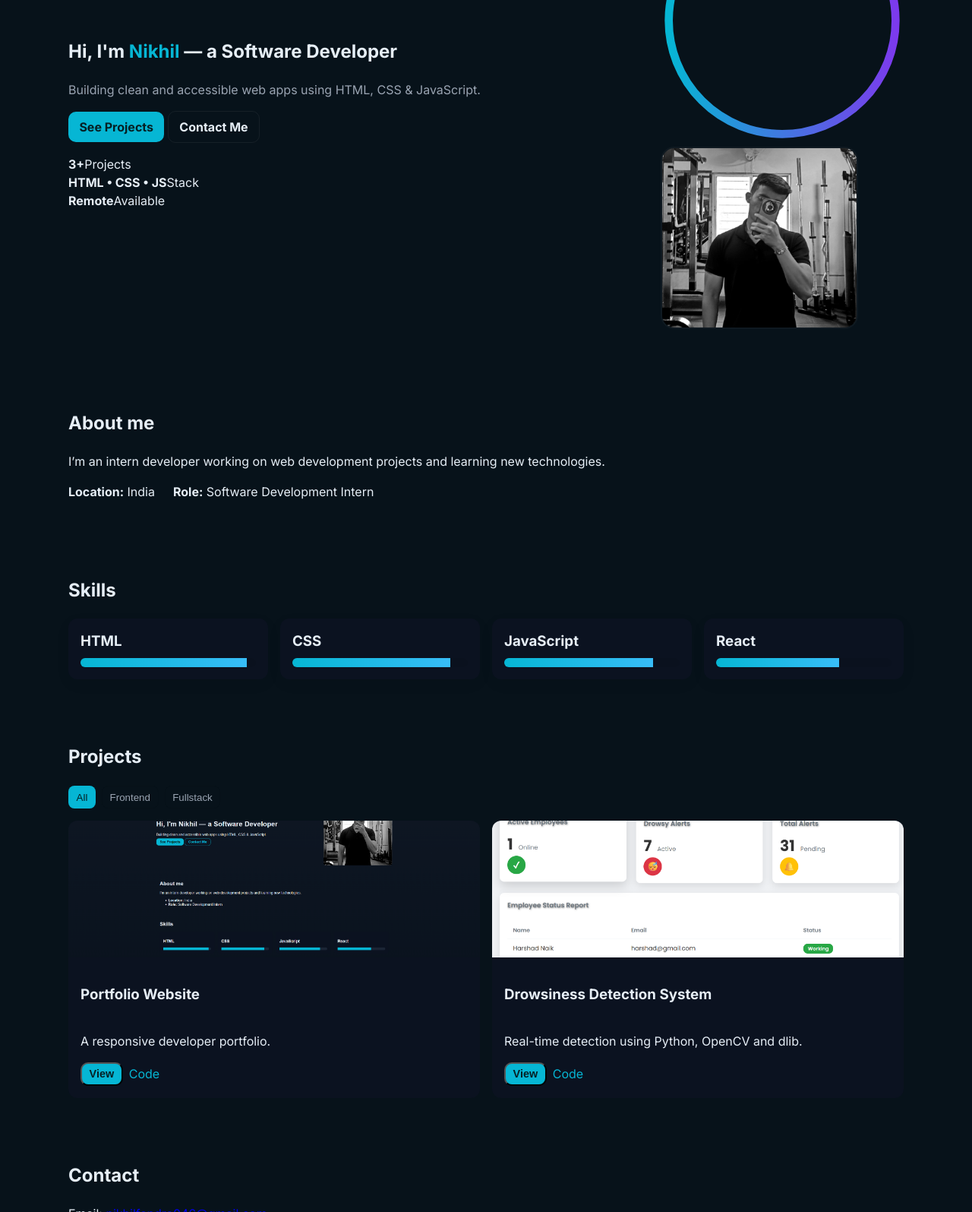
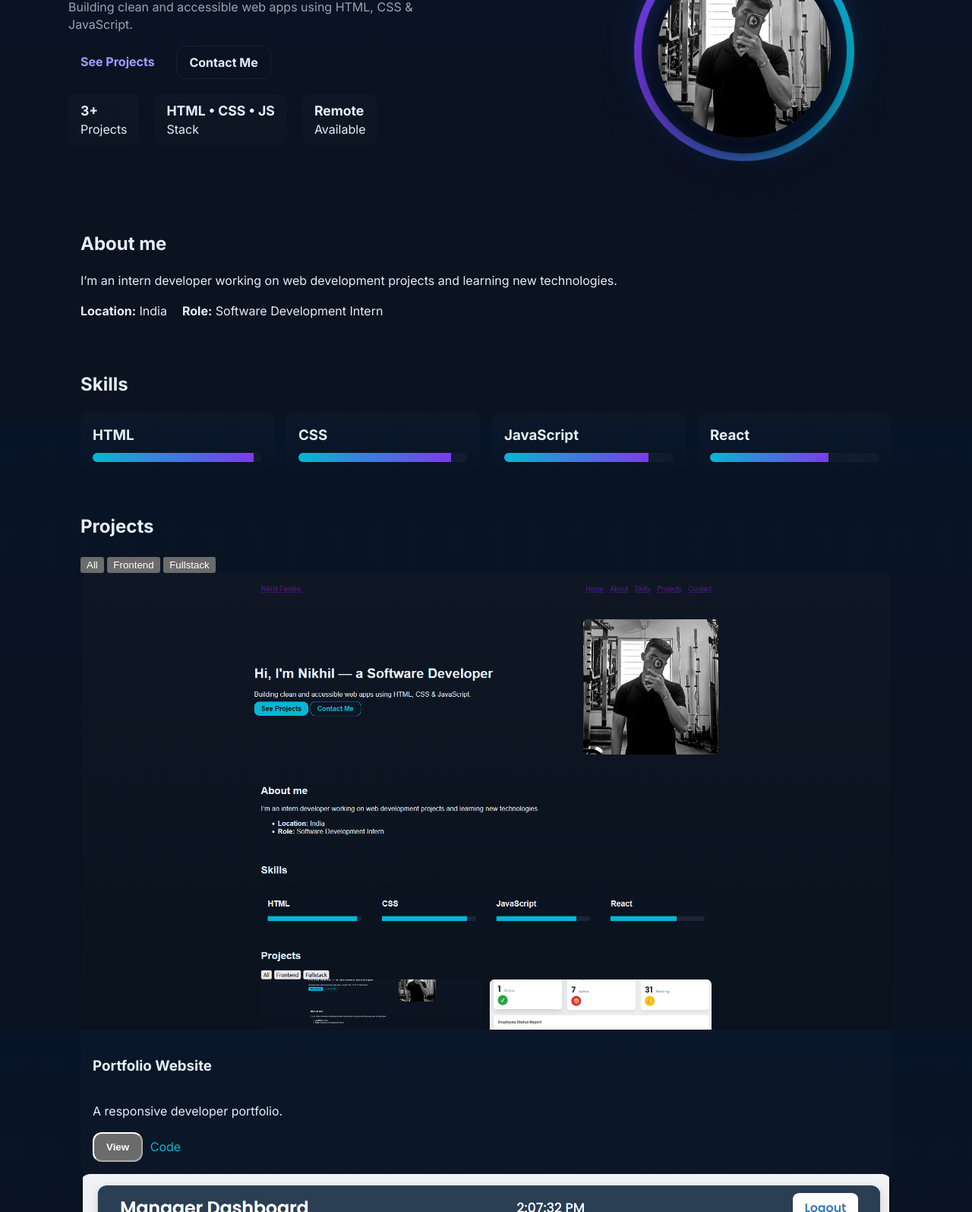
Before and after one commit to nikhilfendre/DEVELOPER-S-PORTFOLIO, a plain HTML site: page index.html in a window 1280 px wide. Shown: the part 248-1843 px from the top of the page at 76% size. Drawn offline with Linux system fonts and the light colour scheme.

Commit message:
Update styles.css

```diff
--- a/styles.css
+++ b/styles.css
@@ -1,113 +1,304 @@
 :root{
-  --bg:#f6f7fb;
-  --card:#ffffff;
-  --muted:#6b7280;
-  --accent:#06b6d4;
-  --txt:#0b1220;
-  --glass:rgba(2,6,23,0.04);
-  --radius:12px;
-  --container:1100px;
-  --transition:300ms cubic-bezier(.2,.9,.3,1);
-  font-family: 'Inter', system-ui, -apple-system, "Segoe UI", Roboto, "Helvetica Neue", Arial;
-}
-
-/* dark theme */
-body.theme-dark{
-  --bg:#07121a;
+  --bg:#0f1724;
   --card:#0b1220;
   --muted:#9aa4b2;
   --accent:#06b6d4;
+  --accent2:#7c3aed;
   --txt:#e6eef6;
-  --glass:rgba(255,255,255,0.03);
+  --glass: rgba(255,255,255,0.03);
+  --glass-2: rgba(255,255,255,0.02);
+  --radius:14px;
+  --container:1100px;
+  --gap:1.25rem;
+  --transition:300ms cubic-bezier(.2,.9,.3,1);
+  font-family: 'Inter', system-ui, -apple-system, "Segoe UI", Roboto, "Helvetica Neue", Arial;
+  color-scheme: dark;
 }
 
 *{box-sizing:border-box}
 html,body{height:100%}
 body{
   margin:0;
-  background: linear-gradient(180deg,var(--bg),#07121a);
+  background: linear-gradient(180deg,#071427 0%, #0b1220 60%);
   color:var(--txt);
   -webkit-font-smoothing:antialiased;
-  line-height:1.5;
+  line-height:1.45;
   font-size:16px;
 }
 
+/* container */
 .container{max-width:var(--container);margin:0 auto;padding:1rem}
 
 /* skip link */
 .skip{position:absolute;left:-9999px;top:auto;width:1px;height:1px;overflow:hidden}
 .skip:focus{position:static;margin:0.5rem;padding:.5rem;background:var(--accent);color:#062024;border-radius:6px}
 
-/* Header */
-.header-inner{display:flex;align-items:center;justify-content:space-between;gap:1rem;padding:1rem 0}
-.brand{font-weight:700;color:var(--txt);text-decoration:none}
-.header-right{display:flex;align-items:center;gap:.5rem}
-.nav{display:flex}
-.nav-list{display:flex;gap:1rem;list-style:none;padding:0;margin:0}
-.nav-list a{color:var(--muted);text-decoration:none;padding:.5rem .75rem;border-radius:8px;transition:background var(--transition),color var(--transition)}
-.nav-list a:hover{color:var(--txt);background:var(--glass)}
-.theme-toggle{background:transparent;border:0;padding:.4rem;border-radius:8px;cursor:pointer;font-size:18px}
+/* header */
+.site-header{position:sticky;top:0;z-index:90;background:linear-gradient(180deg, rgba(11,18,32,0.6), rgba(11,18,32,0.4));backdrop-filter: blur(6px);border-bottom:1px solid rgba(255,255,255,0.02)}
+.header-inner{display:grid;grid-template-columns:1fr auto 300px;align-items:center;gap:1rem;padding:0.6rem 0}
+.brand{font-weight:700;color:var(--txt);text-decoration:none;font-size:1.15rem}
+.header-right{display:flex;align-items:center;gap:.5rem;justify-self:end}
+.theme-toggle{background:transparent;border:0;color:var(--txt);font-size:18px;padding:.45rem;border-radius:8px;cursor:pointer}
+.nav{grid-column:1/4;justify-self:end}
+.nav-list{display:flex;gap: .75rem;list-style:none;padding:0;margin:0}
+.nav-list a{color:var(--muted);text-decoration:none;padding:.55rem .7rem;border-radius:8px;display:inline-block;transition:all var(--transition)}
+.nav-list a:hover, .nav-list a:focus{color:var(--txt);background:var(--glass)}
+
+/* mobile nav */
 .nav-toggle{display:none;background:none;border:0;padding:.5rem;border-radius:8px;cursor:pointer}
 .hamburger{display:block;width:22px;height:2px;background:var(--txt);position:relative}
 .hamburger::after,.hamburger::before{content:"";position:absolute;height:2px;width:22px;background:var(--txt);left:0}
 .hamburger::before{top:-6px} .hamburger::after{top:6px}
 
 /* HERO */
-.hero{display:grid;grid-template-columns:1fr 320px;align-items:center;gap:2rem;padding:3rem 0}
-.hero-image img{width:100%;max-width:260px;border-radius:18px;border:2px solid rgba(255,255,255,0.03)}
-.accent{color:var(--accent)}
-.lead{color:var(--muted);max-width:55ch}
-.btn{display:inline-block;padding:.5rem .9rem;border-radius:10px;background:var(--accent);color:#062024;text-decoration:none;font-weight:700;transition:transform var(--transition)}
-.btn:hover{transform:translateY(-4px)}
-.btn.ghost{background:transparent;color:var(--txt);border:1px solid rgba(255,255,255,0.06)}
-.btn.small{padding:.35rem .6rem;font-size:.9rem}
+.hero{display:grid;grid-template-columns:1fr 420px;align-items:center;gap:2rem;padding:3.2rem 0}
+.hero-text{padding-right:1rem}
+h1{margin:0 0 .6rem 0;font-size:2rem}
+.accent{background:linear-gradient(90deg,var(--accent),var(--accent2));-webkit-background-clip:text;background-clip:text;color:transparent}
+.lead{color:var(--muted);margin:0 0 1rem 0;max-width:52ch}
+.cta-row{display:flex;gap:.8rem;margin-bottom:1rem}
+.btn{display:inline-block;padding:.6rem 1rem;border-radius:12px;text-decoration:none;font-weight:700;cursor:pointer;transition:transform var(--transition), box-shadow var(--transition)}
+.btn:hover{transform:translateY(-3px)}
+.btn.ghost{background:transparent;border:1px solid rgba(255,255,255,0.06);color:var(--txt)}
+.hero-stats{display:flex;gap:1.25rem;margin-top:1.2rem}
+.hero-stats div{background:linear-gradient(180deg,rgba(255,255,255,0.02),rgba(255,255,255,0.01));padding:.6rem 1rem;border-radius:10px;display:flex;flex-direction:column;align-items:flex-start}
+.hero-stats strong{font-size:1.1rem}
 
-/* ABOUT, SKILLS */
-.about, .skills, .projects, .contact{padding:2rem 0}
-.profile-facts{display:flex;gap:1.5rem;list-style:none;padding:0}
-.skill-grid{display:grid;grid-template-columns:repeat(auto-fit,minmax(180px,1fr));gap:1rem}
-.skill{background:var(--card);padding:1rem;border-radius:12px;box-shadow:0 6px 18px rgba(2,6,23,0.06)}
+/* AVATAR WRAP (fixed, centered ring + image) */
+.hero-image{display:flex;align-items:center;justify-content:center}
+.avatar-wrap{
+  position:relative;
+  width:300px;
+  height:300px;
+  display:flex;
+  align-items:center;
+  justify-content:center;
+  -webkit-tap-highlight-color: transparent;
+}
+
+/* 1) ROTATING GRADIENT RING (continuous) */
+.avatar-ring{
+  position:absolute;
+  left:0; top:0;
+  width:300px; height:300px;
+  pointer-events:none;
+  z-index:1;
+  transform-origin:50% 50%;
+  animation:ring-rotate 12s linear infinite;
+  filter: drop-shadow(0 8px 18px rgba(34,50,85,0.45));
+}
+
+/* rotation keyframes */
+@keyframes ring-rotate {
+  from { transform: rotate(0deg); }
+  to   { transform: rotate(360deg); }
+}
+
+/* 2) GLOW PULSE on ring (subtle) */
+.avatar-ring circle {
+  stroke-linecap:round;
+  opacity:0.95;
+  transition:stroke-width 350ms ease, opacity 350ms ease;
+  /* neon glow via blur + multiple shadows */
+  filter: drop-shadow(0 0 10px rgba(6,182,212,0.12)) drop-shadow(0 0 18px rgba(124,58,237,0.06));
+}
+
+/* 3) PROFILE PHOTO (3D shadow + pulse behind) */
+.avatar{
+  width:240px;
+  height:240px;
+  border-radius:50%;
+  object-fit:cover;
+  display:block;
+  z-index:3;
+  position:relative;
+  border:6px solid rgba(2,6,23,0.5);
+  box-shadow:
+    0 30px 60px rgba(2,6,23,0.6),      /* deep shadow */
+    0 8px 20px rgba(2,6,23,0.45);
+  transition:transform 350ms cubic-bezier(.2,.9,.3,1), box-shadow 350ms ease;
+}
+
+/* glow/pulse element behind avatar using ::before on wrap */
+.avatar-wrap::before{
+  content:"";
+  position:absolute;
+  width:260px; height:260px;
+  left:50%; top:50%;
+  transform:translate(-50%,-50%);
+  border-radius:50%;
+  z-index:2;
+  background: radial-gradient(circle at 30% 30%, rgba(6,182,212,0.14), rgba(124,58,237,0.08) 30%, transparent 50%);
+  filter: blur(18px);
+  opacity:0.7;
+  transition:opacity 600ms ease, transform 450ms ease;
+  animation:glow-pulse 3.6s ease-in-out infinite;
+  pointer-events:none;
+}
+
+/* glow pulse keyframes (breathing) */
+@keyframes glow-pulse {
+  0% { transform: translate(-50%,-50%) scale(0.98); opacity:0.65; }
+  50% { transform: translate(-50%,-50%) scale(1.06); opacity:0.9; }
+  100% { transform: translate(-50%,-50%) scale(0.98); opacity:0.65; }
+}
+
+/* 4) MORPHING RING ON HOVER (scale + stroke grow + dash animation) */
+.avatar-wrap:hover .avatar-ring circle,
+.avatar-wrap.ring-hover .avatar-ring circle {
+  stroke-width:14;                /* thicker stroke */
+  opacity:1;
+  transition:stroke-width 300ms ease;
+  filter: drop-shadow(0 0 18px rgba(6,182,212,0.24)) drop-shadow(0 0 28px rgba(124,58,237,0.12));
+}
+
+/* stroke dash for morphing effect */
+.avatar-ring circle {
+  stroke-dasharray: 880;   /* circumference approx for r=140: 2πr ≈ 879 */
+  stroke-dashoffset: 0;
+  transition: stroke-dashoffset 900ms cubic-bezier(.22,.9,.25,1);
+}
+
+/* on hover, offset to create moving dash/morph */
+.avatar-wrap:hover .avatar-ring circle,
+.avatar-wrap.ring-hover .avatar-ring circle {
+  stroke-dashoffset: 220;
+  transform-origin:50% 50%;
+  transform: scale(1.02);
+}
+
+/* 5) NEON RING EFFECT: an extra faint ring with blur to give neon halo */
+.avatar-wrap::after{
+  content:"";
+  position:absolute;
+  width:320px; height:320px;
+  left:50%; top:50%;
+  transform:translate(-50%,-50%);
+  border-radius:50%;
+  z-index:0;
+  pointer-events:none;
+  background: conic-gradient(from 100deg at 50% 50%, rgba(6,182,212,0.08), rgba(124,58,237,0.06), rgba(6,182,212,0.06));
+  filter: blur(18px) saturate(120%);
+  opacity:0.55;
+  transition:opacity 450ms ease, transform 450ms ease;
+}
+
+/* Hover intensify neon */
+.avatar-wrap:hover::after,
+.avatar-wrap.ring-hover::after {
+  opacity:0.85;
+  transform:translate(-50%,-50%) scale(1.03);
+}
+
+/* avatar hover transforms */
+.avatar-wrap:hover .avatar,
+.avatar-wrap.ring-hover .avatar {
+  transform: translateY(-8px) rotate3d(.3, .5, 0, 1deg);
+  box-shadow:
+    0 40px 90px rgba(2,6,23,0.7),
+    0 12px 30px rgba(6,182,212,0.06);
+}
+
+/* fallback smaller sizes for mobile */
+@media (max-width:720px){
+  .avatar-wrap{width:260px;height:260px}
+  .avatar-ring{width:260px;height:260px}
+  .avatar{width:220px;height:220px}
+  .avatar-wrap::before{width:240px;height:240px}
+  .avatar-wrap::after{width:280px;height:280px}
+}
+
+/* rest of your existing layout (kept minimal here) */
+.card{background:linear-gradient(180deg, rgba(255,255,255,0.02), rgba(255,255,255,0.01));padding:1.25rem;border-radius:14px;box-shadow:0 10px 30px rgba(2,6,23,0.6)}
+.profile-facts{display:flex;gap:1.25rem;list-style:none;padding:0;margin-top:1rem}
+.skill-grid{display:grid;grid-template-columns:repeat(auto-fit,minmax(220px,1fr));gap:1rem;margin-top:1rem}
+.skill{background:linear-gradient(180deg, rgba(255,255,255,0.02), transparent);padding:1rem;border-radius:12px}
 .skill h3{margin:0}
-.skill-bar{background:rgba(0,0,0,0.06);height:12px;border-radius:8px;overflow:hidden;margin-top:.5rem}
-.skill-bar span{display:block;height:100%;background:linear-gradient(90deg,var(--accent),#38bdf8);transition:width 1s ease}
+.skill-bar{background:rgba(255,255,255,0.03);height:12px;border-radius:999px;margin-top:.6rem;overflow:hidden}
+.skill-bar span{display:block;height:100%;background:linear-gradient(90deg,var(--accent),var(--accent2));transition:width 1s ease}
 
-/* PROJECTS */
-.project-filters{display:flex;gap:.5rem;margin-bottom:1rem}
-.filter{background:transparent;border:1px solid rgba(0,0,0,0.06);padding:.4rem .6rem;border-radius:8px;color:var(--muted)}
-.filter.active{background:var(--accent);color:#042025;border-color:transparent}
-.projects-grid{display:grid;grid-template-columns:repeat(auto-fit,minmax(320px,1fr));gap:1rem}
-.project-card{background:var(--card);border-radius:12px;overflow:hidden;display:flex;flex-direction:column;cursor:pointer;transition:transform var(--transition), box-shadow var(--transition)}
-.project-card:hover{transform:translateY(-6px);box-shadow:0 12px 30px rgba(2,6,23,0.2)}
-.project-card img{width:100%;height:180px;object-fit:cover;display:block}
+/* PROJECTS: updated image handling - show full screenshot inside an aspect-ratio box */
+.project-card{
+  background:linear-gradient(180deg, rgba(255,255,255,0.02), rgba(255,255,255,0.01));
+  border-radius:12px;
+  overflow:hidden;
+  display:flex;
+  flex-direction:column;
+  transition:transform var(--transition), box-shadow var(--transition);
+}
+
+/* NEW: project-media container keeps a consistent aspect ratio and centers image */
+.project-media{
+  width:100%;
+  aspect-ratio:16/9;
+  display:block;
+  background:#06111a; /* fallback background */
+  border-top-left-radius:12px;
+  border-top-right-radius:12px;
+  overflow:hidden;
+  display:flex;
+  align-items:center;
+  justify-content:center;
+}
+
+/* show full image without cropping */
+.project-media img{
+  width:100%;
+  height:100%;
+  object-fit:contain;
+  display:block;
+}
+
+/* small-screen tweak: slightly taller box on mobile */
+@media (max-width:720px){
+  .project-media{aspect-ratio:4/3;}
+}
+
+/* project content */
 .project-content{padding:1rem;flex:1;display:flex;flex-direction:column}
-.project-actions{margin-top:auto;display:flex;gap:.5rem;align-items:center}
+
+/* rest unchanged */
+.project-actions{margin-top:auto;display:flex;gap:.6rem;align-items:center}
 .link{color:var(--accent);text-decoration:none}
 
-/* Modal */
-.modal{position:fixed;inset:0;display:grid;place-items:center;background:rgba(0,0,0,0.6);z-index:9999;transition:opacity var(--transition)}
-.modal[hidden]{display:none !important;visibility:hidden !important;pointer-events:none !important}
-.modal-content{background:var(--card);padding:1.25rem;border-radius:12px;max-width:720px;width:90%;position:relative;box-shadow:0 18px 50px rgba(2,6,23,0.6)}
-.modal-close{position:absolute;right:12px;top:8px;background:none;border:0;color:var(--muted);font-size:28px;cursor:pointer}
 
-/* Footer */
-.site-footer{padding:1.25rem 0;color:var(--muted);border-top:1px solid rgba(0,0,0,0.02)}
-
-/* Reveal animation */
-.reveal{opacity:0;transform:translateY(12px);transition:opacity 700ms ease, transform 700ms ease}
-.reveal.revealed{opacity:1;transform:translateY(0)}
-
-/* Responsive */
-@media (max-width: 900px){
-  .hero{grid-template-columns:1fr;text-align:left;gap:1.25rem}
-}
-@media (max-width: 760px){
-  .nav{display:none}
-  .nav-toggle{display:inline-flex}
-  .container{padding:0.75rem}
-  .hero{padding:1.5rem 0}
-  .nav.open{display:block;position:absolute;left:0;right:0;top:64px;background:var(--card);padding:1rem;border-radius:8px;margin:0 1rem;box-shadow:0 8px 30px rgba(2,6,23,0.4)}
-  .nav-list{flex-direction:column}
+/* LIGHT THEME */
+body.theme-light {
+  --bg: #f5f7fa;
+  --card: #ffffff;
+  --txt: #0f1724;
+  --muted: #4a5568;
+  --accent: #0ea5e9;
+  --accent2: #6366f1;
+  --glass: rgba(0,0,0,0.06);
+  --glass-2: rgba(0,0,0,0.04);
+  color-scheme: light;
+  background: linear-gradient(180deg,#ecf2f9 0%, #ffffff 70%);
 }
 
-/* Accessibility focus */
-a:focus, button:focus, .project-card:focus{outline:3px solid rgba(6,182,212,0.18);outline-offset:3px;border-radius:8px}
+/* Light mode text */
+body.theme-light .nav-list a {
+  color: var(--muted);
+}
+
+body.theme-light .btn.ghost {
+  border-color: rgba(0,0,0,0.12);
+  color: var(--txt);
+}
+
+body.theme-light .avatar {
+  border-color: rgba(0,0,0,0.2);
+}
+
+body.theme-light .project-card {
+  background: #ffffff;
+}
+
+body.theme-light .skill {
+  background: rgba(0,0,0,0.04);
+}
+
+body.theme-light .modal-content {
+  background: #ffffff;
+  color: #000;
+}
```
